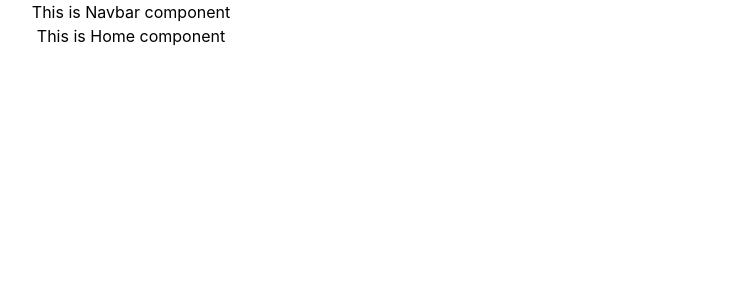
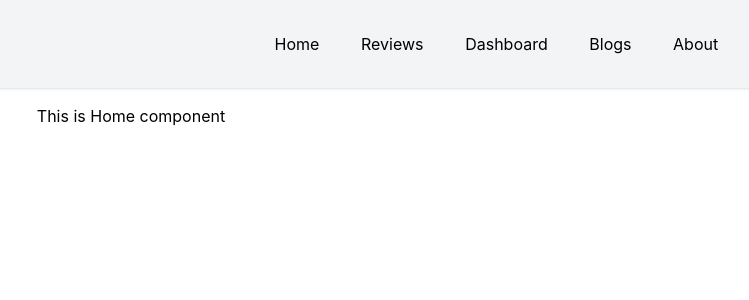
Before and after one commit to Neamul01/tech-store, a React (Create React App) app: page / in a window 1280 px wide. Shown: the top 300 px of the page, without its empty margins (509-1258 px from the left). Built offline with nearby package versions, Linux system fonts and the light colour scheme.

Commit message:
navbar added

```diff
--- a/src/App.js
+++ b/src/App.js
@@ -15,7 +15,7 @@ function App() {
       <Routes>
         <Route path='/' element={<Home></Home>}></Route>
         <Route path='/home' element={<Home></Home>}></Route>
-        <Route path='/review' element={<Review></Review>}></Route>
+        <Route path='/reviews' element={<Review></Review>}></Route>
         <Route path='/dashboard' element={<Dashboard></Dashboard>}></Route>
         <Route path='/blogs' element={<Blogs></Blogs>}></Route>
         <Route path='/about' element={<About></About>}></Route>
--- /dev/null
+++ b/src/components/Navbar/Navbar.css
@@ -0,0 +1,8 @@
+.navbar-custom a{
+    padding: 0.8rem 1rem;
+    margin: 0 0.3rem;
+    border-radius: 0.5rem;
+}
+.navbar-custom a:hover{
+    background: lightgray;
+}
--- a/src/components/Navbar/Navbar.js
+++ b/src/components/Navbar/Navbar.js
@@ -1,10 +1,16 @@
 import React from 'react';
+import { Link } from 'react-router-dom';
+import './Navbar.css'
 
 const Navbar = () => {
     return (
-        <div>
-            <h2>This is Navbar component</h2>
-        </div>
+        <nav className='mb-4 p-8 shadow bg-gray-100 text-right navbar-custom' >
+            <Link to={'/home'}>Home</Link>
+            <Link to={'/reviews'}>Reviews</Link>
+            <Link to={'/dashboard'}>Dashboard</Link>
+            <Link to={'/blogs'}>Blogs</Link>
+            <Link to={'about'}>About</Link>
+        </nav>
     );
 };
 
```
